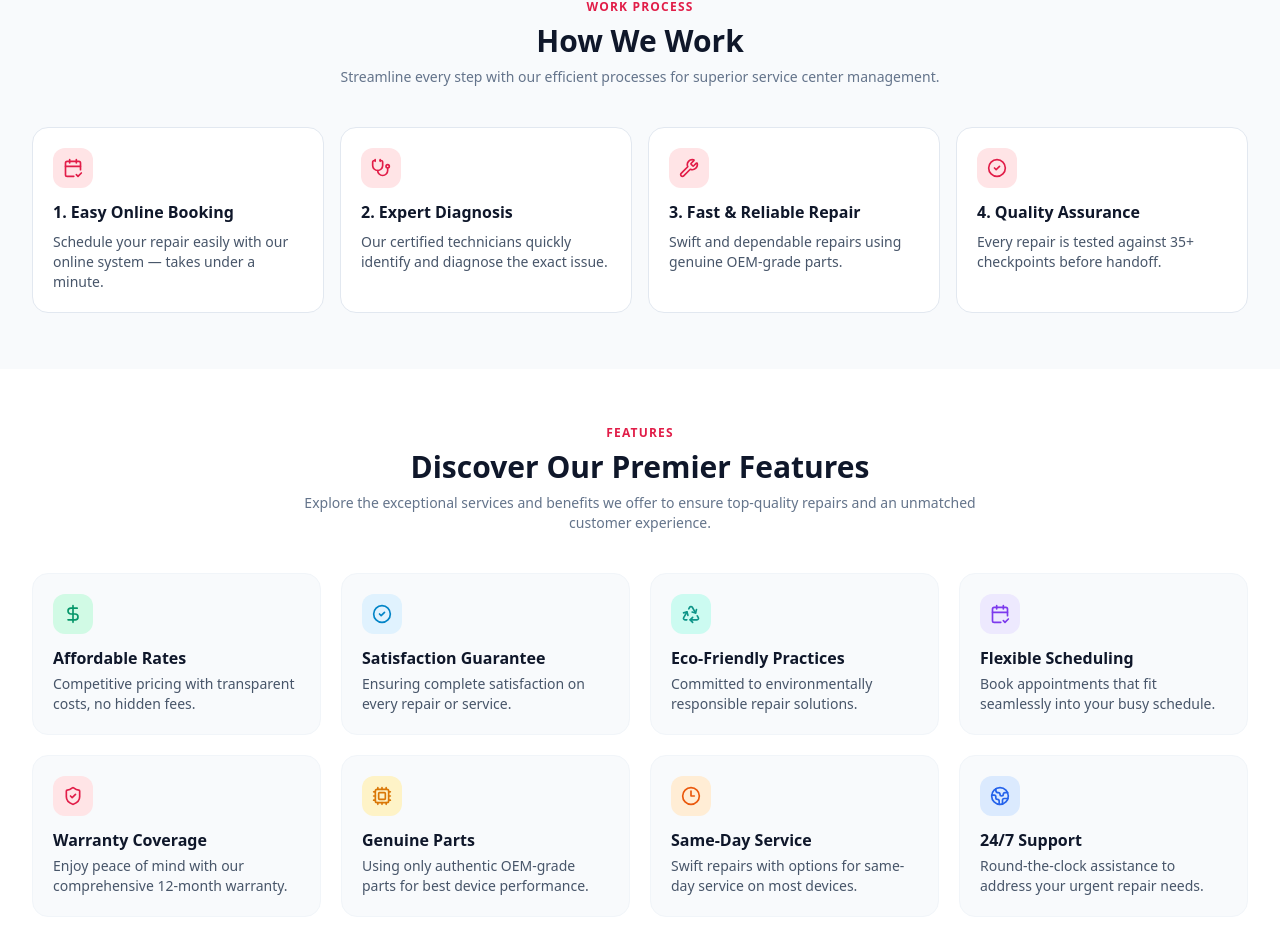
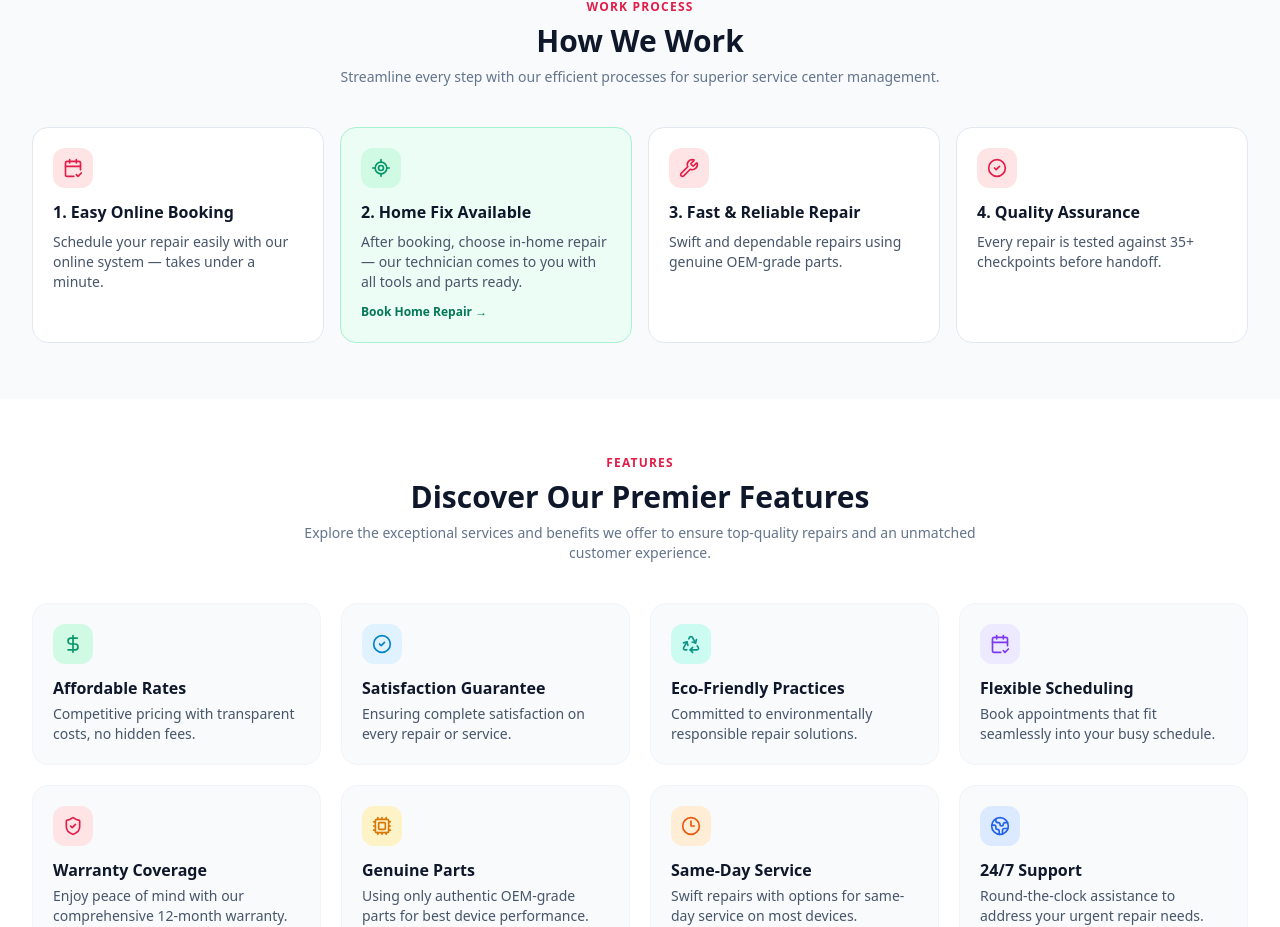
Before and after one commit to AtiqurCode/mobile-repair-spa-website, a Nuxt app: page / in a window 1280 px wide. Shown: the part 2119-3046 px from the top of the page. Built offline with nearby package versions, Linux system fonts and the light colour scheme.

Commit message:
home fix available funtions added

```diff
--- a/pages/index.vue
+++ b/pages/index.vue
@@ -9,12 +9,12 @@ import {
   DollarSign,
   Droplets,
   Globe2,
+  LocateFixed,
   PhoneCall,
   Recycle,
   ShieldCheck,
   Smartphone,
   Star,
-  Stethoscope,
   Wrench,
   Zap
 } from 'lucide-vue-next'
@@ -371,16 +371,31 @@ const openFaq = ref<number | null>(null)
         </p>
         <div class="mt-10 grid gap-4 sm:grid-cols-2 lg:grid-cols-4">
           <article v-for="(step, i) in [
-            { icon: CalendarCheck2, title: 'Easy Online Booking', desc: 'Schedule your repair easily with our online system — takes under a minute.' },
-            { icon: Stethoscope, title: 'Expert Diagnosis', desc: 'Our certified technicians quickly identify and diagnose the exact issue.' },
-            { icon: Wrench, title: 'Fast & Reliable Repair', desc: 'Swift and dependable repairs using genuine OEM-grade parts.' },
-            { icon: CheckCircle2, title: 'Quality Assurance', desc: 'Every repair is tested against 35+ checkpoints before handoff.' },
-          ]" :key="i" class="rounded-2xl border border-slate-200 bg-white p-5 dark:border-slate-800 dark:bg-slate-900">
-            <span class="inline-flex h-10 w-10 items-center justify-center rounded-xl bg-rose-100 dark:bg-rose-900/40">
-              <component :is="step.icon" class="h-5 w-5 text-rose-600" />
+            { icon: CalendarCheck2, title: 'Easy Online Booking', desc: 'Schedule your repair easily with our online system — takes under a minute.', highlight: false },
+            { icon: LocateFixed, title: 'Home Fix Available', desc: 'After booking, choose in-home repair — our technician comes to you with all tools and parts ready.', highlight: true },
+            { icon: Wrench, title: 'Fast & Reliable Repair', desc: 'Swift and dependable repairs using genuine OEM-grade parts.', highlight: false },
+            { icon: CheckCircle2, title: 'Quality Assurance', desc: 'Every repair is tested against 35+ checkpoints before handoff.', highlight: false },
+          ]" :key="i" class="rounded-2xl border p-5 transition"
+            :class="step.highlight
+              ? 'border-emerald-200 bg-emerald-50 dark:border-emerald-800/60 dark:bg-emerald-950/30'
+              : 'border-slate-200 bg-white dark:border-slate-800 dark:bg-slate-900'"
+          >
+            <span class="inline-flex h-10 w-10 items-center justify-center rounded-xl"
+              :class="step.highlight ? 'bg-emerald-100 dark:bg-emerald-900/50' : 'bg-rose-100 dark:bg-rose-900/40'"
+            >
+              <component :is="step.icon" class="h-5 w-5"
+                :class="step.highlight ? 'text-emerald-600' : 'text-rose-600'"
+              />
             </span>
             <h3 class="mt-3 font-semibold text-slate-900 dark:text-white">{{ i + 1 }}. {{ step.title }}</h3>
             <p class="mt-2 text-sm text-slate-600 dark:text-slate-300">{{ step.desc }}</p>
+            <a
+              v-if="step.highlight"
+              :href="appointmentUrl"
+              class="mt-3 inline-flex items-center gap-1 text-xs font-bold text-emerald-700 hover:underline dark:text-emerald-400"
+            >
+              Book Home Repair →
+            </a>
           </article>
         </div>
       </div>
```
